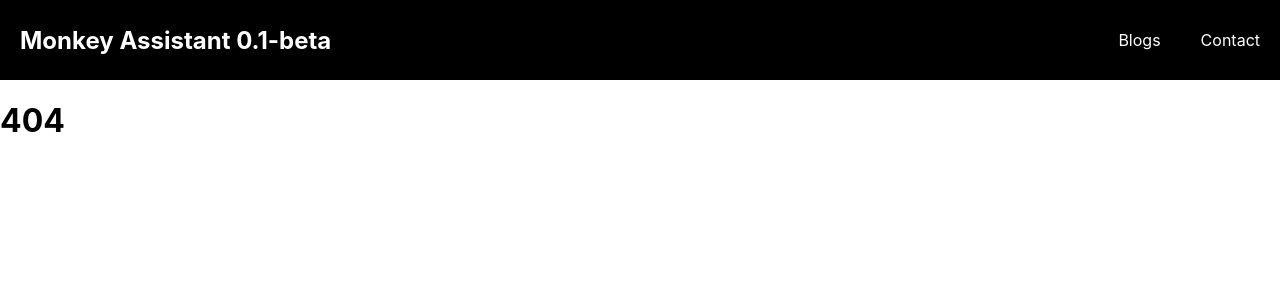
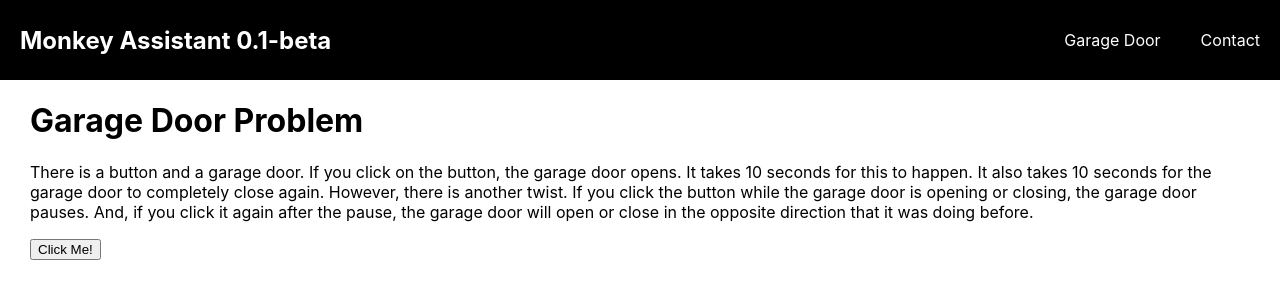
Before and after one commit to veniwotwot/monkey-questions, a React (Create React App) app in the folder my-app/: page /garagedoor in a window 1280 px wide. Before the commit this address had no page. Shown: the top 300 px of the page. Built offline with nearby package versions, Linux system fonts and the light colour scheme.

Commit message:
feat: blank door

```diff
--- a/my-app/src/App.js
+++ b/my-app/src/App.js
@@ -2,7 +2,7 @@ import ReactDOM from "react-dom/client";
 import { BrowserRouter, Routes, Route } from "react-router-dom";
 import Layout from "./pages/Layout";
 import Home from "./pages/Home";
-import Blogs from "./pages/Blogs";
+import GarageDoor from "./pages/GarageDoor";
 import Contact from "./pages/Contact";
 import NoPage from "./pages/NoPage";
 
@@ -12,7 +12,7 @@ export default function App() {
       <Routes>
         <Route path="/" element={<Layout />}>
           <Route index element={<Home />} />
-          <Route path="blogs" element={<Blogs />} />
+          <Route path="garagedoor" element={<GarageDoor />} />
           <Route path="contact" element={<Contact />} />
           <Route path="*" element={<NoPage />} />
         </Route>
--- a/my-app/src/pages/Blogs.js
+++ /dev/null
@@ -1,5 +0,0 @@
-const Blogs = () => {
-    return <h1>Blog Articles</h1>;
-  };
-
-  export default Blogs;
--- /dev/null
+++ b/my-app/src/pages/GarageDoor.js
@@ -0,0 +1,30 @@
+/*
+* There is a button and a garage door. If you click on the button, the garage door opens.
+* It takes 10 seconds for this to happen. It also takes 10 seconds for the garage door
+* to completely close again. However, there is another twist. If you click the button while
+* the garage door is opening or closing, the garage door pauses. And, if you click it again
+* after the pause, the garage door will open or close in the opposite direction that it was doing before.
+*/
+
+const GarageDoor = () => {
+
+  const press = () => {
+    //
+  }
+
+  return (
+    <div style={{paddingLeft: "30px", paddingRight: "30px"}}>
+      <h1>Garage Door Problem</h1>
+      <p>
+        There is a button and a garage door. If you click on the button, the garage door opens.
+        It takes 10 seconds for this to happen. It also takes 10 seconds for the garage door
+        to completely close again. However, there is another twist. If you click the button while
+        the garage door is opening or closing, the garage door pauses. And, if you click it again
+        after the pause, the garage door will open or close in the opposite direction that it was doing before.
+      </p>
+      <button onClick={press}>Click Me!</button>
+    </div>
+    );
+};
+
+export default GarageDoor;
--- a/my-app/src/pages/Layout.js
+++ b/my-app/src/pages/Layout.js
@@ -6,7 +6,7 @@ const Layout = () => {
       <div style={{height: "80px", backgroundColor: "black", display: "flex", flexDirection: "vertical", justifyContent: "space-between"}}>
         <Link to="/" style={{color:"white", textDecoration:"none", fontSize:"24px", padding: "20px", alignSelf: "center", fontWeight: "bold"}}>Monkey Assistant 0.1-beta</Link>
         <div style= {{display: "flex", flexDirection: "vertical", justifyContent: "space-between", alignItems: "center"}}>
-            <div style={{padding: "20px"}}><Link to="/blogs" style={{color:"white", textDecoration:"none"}}>Blogs</Link></div>
+            <div style={{padding: "20px"}}><Link to="/garagedoor" style={{color:"white", textDecoration:"none"}}>Garage Door</Link></div>
             <div style={{padding: "20px"}}><Link to="/contact" style={{color:"white", textDecoration:"none"}}>Contact</Link></div>
         </div>
       </div>
```
